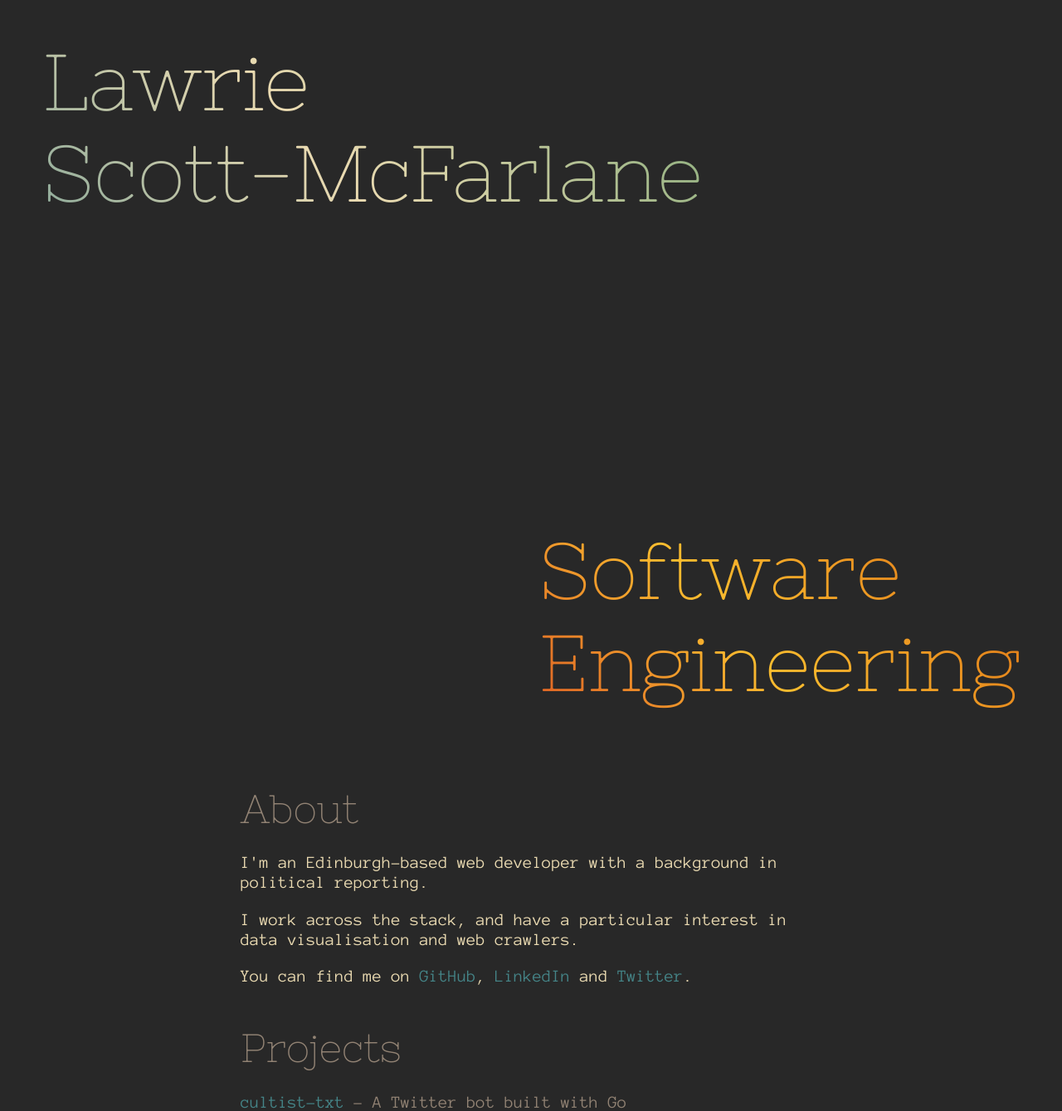
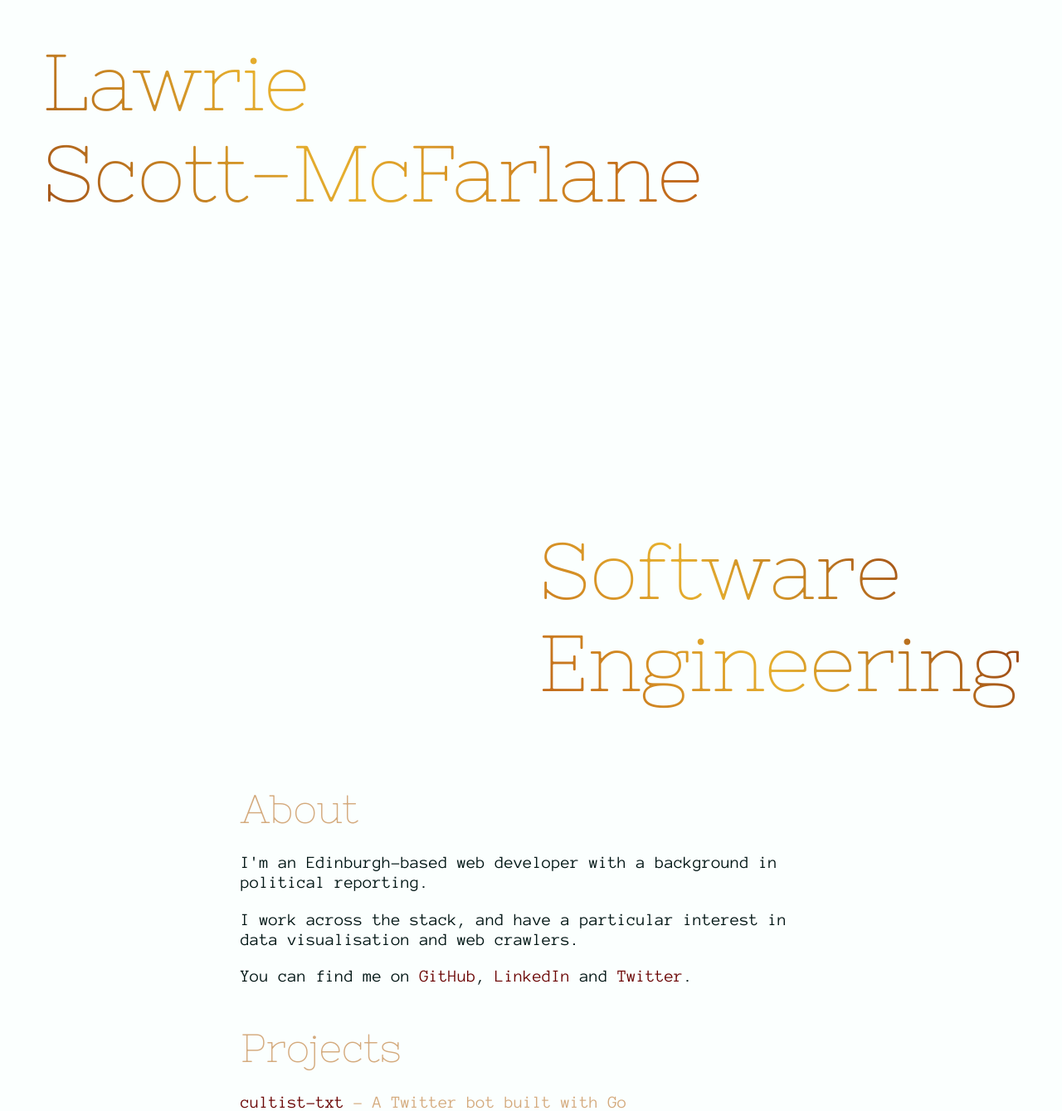
Before and after one commit to lawrie-sm/lawrie.scot, a Jekyll site: the page built from index.html, in a window 1280 px wide. Shown: the whole page at 83% size. Built offline with Jekyll 4.4.1, drawn with Linux system fonts in a browser that asks for light colours.

Commit message:
Changed main page

```diff
--- a/_sass/vars.scss
+++ b/_sass/vars.scss
@@ -1,16 +1,16 @@
   /* Colours */
 
-  $bg-col: #282828;
-  $fg-col: #ebdbb2;
-  $link-col: #458588;
-  $link-visited-col: #b16286;
-  $alt-text-col: #928374;
-  $top-col-1: #458588;
-  $top-col-2: #ebdbb2;
-  $top-col-3: #689d6a;
-  $bot-col-1: #cc241d;
-  $bot-col-2: #fabd2f;
-  $bot-col-3: #d65d0e;
+  $bg-col: #FBFFFE;
+  $fg-col: #001514;
+  $link-col: #6B0504;
+  $link-visited-col: #6B0504;
+  $alt-text-col: #D4AA7D;
+  $top-col-1: #6B0504;
+  $top-col-2: #E6AF2E;
+  $top-col-3: #A3320B;
+  $bot-col-1: #A3320B;
+  $bot-col-2: #E6AF2E;
+  $bot-col-3: #6B0504;
   $top-header-gradient: linear-gradient(0.135turn, #{$top-col-1} 22%, #{$top-col-2} 50%, #{$top-col-3} 77%);
   $bottom-header-gradient: linear-gradient(0.135turn, #{$bot-col-1} 22%, #{$bot-col-2} 50%, #{$bot-col-3} 77%);
 
```
